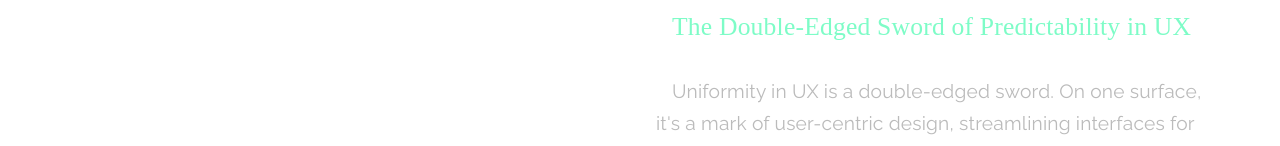
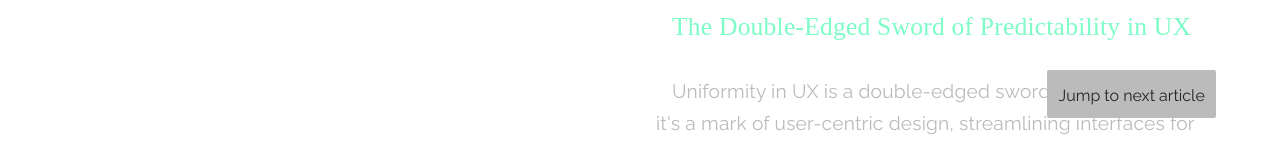
Before and after one commit to ctheil/design-manifesto, a React (Vite) app: page / in a window 1280 px wide. Shown: the part 650-796 px from the top of the page. Built offline with nearby package versions, Linux system fonts and the light colour scheme; a web font is replaced by a local one.

Commit message:
ADDS: basic jump element

```diff
--- a/src/App.css
+++ b/src/App.css
@@ -304,6 +304,21 @@ html {
   height: 4rem;
 }
 
+/* JUMP STYLES */
+.jump__container {
+  position: fixed;
+  bottom: 2rem;
+  right: 4rem;
+  background-color: #bbb;
+  padding: 0.5rem 0.7rem;
+  border-radius: 2px;
+  color: #242424;
+}
+.jump__container a {
+  color: #242424;
+  font-size: 16px;
+}
+
 @media only screen and (max-width: 900px) {
   .article__container {
     flex-direction: column;
--- a/src/App.tsx
+++ b/src/App.tsx
@@ -2,27 +2,33 @@ import "./App.css";
 import Nav from "./Nav";
 import Article from "./components/Article";
 import Articles from "./assets/articles.json";
-import { Author } from "./components/Author";
 import { IArticle } from "./components/article.types";
+import { useState } from "react";
+import Jump from "./components/Jump";
 
 function App() {
+  const [currArticle, setCurrArticle] = useState<null | string>(null);
+
+  const handleSetCurrArticle = (_currArticle: string | null) => {
+    setCurrArticle(_currArticle);
+  };
+
   return (
     <section className="main">
       <Nav articles={Articles as IArticle[]} />
       {Articles.map((a, i) => {
         return (
           <Article
+            handleSetCurrArticle={handleSetCurrArticle}
             key={i}
-            title={a.title}
-            titleCard={a.titleCard}
-            titleCardProps={a.titleCardProps as "unique" | "normal"}
-            author={a.author as Author}
-            content={a.content}
-            classParent={a.classParent}
-            anchor={a.anchor}
+            article={a as IArticle}
           />
         );
       })}
+      {/*
+        JUMP ELEMENT W/ currArticle
+      */}
+      <Jump currArticle={currArticle} articles={Articles as IArticle[]} />
     </section>
   );
 }
--- a/src/Nav.tsx
+++ b/src/Nav.tsx
@@ -13,7 +13,7 @@ const Nav = ({ articles }: NavProps) => {
         </a>
         <ul className="nav__list">
           {articles.map((a, idx) => (
-            <NavItem idx={idx} a={a} />
+            <NavItem key={idx} idx={idx} a={a} />
           ))}
         </ul>
       </nav>
--- a/src/assets/articles.json
+++ b/src/assets/articles.json
@@ -45,7 +45,7 @@
     "classParent": "gerardo",
     "anchor": "a1",
     "primaryColor": "#C6F200",
-    "icon": "https://github.com/ctheil/design-manifesto/blob/main/src/assets/nav-icons/mel__nav-icon.png?raw=true",
+    "icon": "https://github.com/ctheil/design-manifesto/blob/main/src/assets/nav-icons/gerardo__nav-icon.png?raw=true",
     "content": [
       "Designers should believe that design should be a harmonious blend of aesthetics and accessibility, rejecting the notion that we must sacrifice aesthetics in order to please everyone aesthetically. In a world where aesthetics and accessibility coexist, we champion the idea that inclusive design enhances user experiences, fosters innovation, and benefits everyone.",
       "<div class='gerardo__flex'><div class='gerardo__img'><img src='https://raw.githubusercontent.com/ctheil/design-manifesto/4a161c323f10c2655ae80eb71bba632bb73fdfad/src/assets/gerardo__img-1.svg' alt='touch'/></div><div><h3 class='gerardo__subhead'>Aesthetics Fuel Engagement and Delight:</h3><br>Aesthetics are the soul of design, captivating users attention and sparking emotional connections. We acknowledge that visually pleasing designs hold the power to engage, inspire, and delight. By embracing aesthetics in design, we create interfaces that users genuinely enjoy interacting with, enhancing their overall experience. The allure of aesthetics catalyzes user engagement, making information more accessible and memorable.1</div></div>",
@@ -80,7 +80,7 @@
     "classParent": "beth",
     "anchor": "a2",
     "primaryColor": "#F96C5A",
-    "icon": "https://github.com/ctheil/design-manifesto/blob/main/src/assets/nav-icons/mel__nav-icon.png?raw=true",
+    "icon": "https://github.com/ctheil/design-manifesto/blob/main/src/assets/nav-icons/beth__nav-icon.png?raw=true",
     "content": [
       "So, you&apos;re a digital designer, navigating the turbulent waters of the creative world. You&apos;ve spent countless hours perfecting your craft, learning the ins and outs of design software, and honing your skills to a razor&apos;s edge. Naturally, you want the world to see your genius. So, what do you do? You create a portfolio. And here is where things go wrong. You load up Pinterest, get inspired by the first few results of portfolio ideas, and design your own based on these works. While the designs themselves may be aesthetically pleasing and strongly made, they are heavily based in current trends in terms of typography, color palettes, and layouts. In the dynamic realm of digital design, where pixels dance to the rhythm of trends, it&apos;s tempting for designers to let their portfolios be driven by the ever-shifting currents of the design monoculture. After all, the allure of capturing the latest aesthetic zeitgeist and attracting clients seems irresistible. However, as we shall explore, the siren call of trends can lead designers into treacherous waters.  Digital designers should eschew the reliance on current trends in their portfolios. This practice not only threatens to instantly date their work but also limits their creative expression and individuality. Lets look further into the folly of trend-chasing portfolios and why the pursuit of timeless, personal creativity reigns supreme in the fast-paced world of digital design.",
       "<div class='beth__flex'><img src='https://github.com/ctheil/design-manifesto/blob/main/src/assets/beth__img-1.png?raw=true' alt='figure 3.1'><div><h3 class='beth__subhead'>Trendy ≠ Timeless</h3><p class='beth__subp'>Trendy ≠ Timeless One of the primary pitfalls of tethering your design portfolio to prevailing trends is the rapid aging of your work. The digital design world is a fickle beast, and what&apos;s &apos;in&apos; today may well be &apos;out&apos; tomorrow. By hinging your portfolio on these trends, you consign it to a perpetual cycle of updates, leaving little room for the cultivation of a lasting body of work. <p class='beth__subp'>As Todd Powers, a renowned digital designer, astutely noted in a recent interview with Creative Insights Magazine, &apos;A portfolio founded on trends resembles a house built on shifting sands. It lacks the solid foundation necessary for long-term success.&apos; [1] Continually chasing trends becomes an exhausting endeavor, and in the process, your portfolio risks losing coherence and depth.</p> </div></div>",
--- a/src/components/Article.tsx
+++ b/src/components/Article.tsx
@@ -7,15 +7,12 @@ import gsap from "gsap";
 import { ScrollTrigger } from "gsap/all";
 import { IArticle } from "./article.types";
 
-const Article = ({
-  content,
-  title,
-  author,
-  titleCard,
-  titleCardProps,
-  classParent,
-  anchor,
-}: IArticle) => {
+type ArticleProps = {
+  handleSetCurrArticle: (arg0: string | null) => void;
+  article: IArticle;
+};
+
+const Article = ({ article, handleSetCurrArticle }: ArticleProps) => {
   const divRef = useRef(null);
   const [imageLoaded, setImageLoaded] = useState(false);
   gsap.registerPlugin(ScrollTrigger);
@@ -53,6 +50,14 @@ const Article = ({
       },
       {
         y: `${yVal}px`,
+        onStart: () => {
+          handleSetCurrArticle(article.classParent);
+          console.log(article.classParent, "start");
+        },
+        onComplete: () => {
+          handleSetCurrArticle(null);
+          console.log(null, "end");
+        },
         scrollTrigger: {
           trigger: (element as Element).querySelector<HTMLElement>(
             ".content__box",
@@ -60,27 +65,30 @@ const Article = ({
           start: "top top",
           end: "bottom center",
           scrub: true,
-          //
           // markers: true,
           toggleActions: "restart pause resume pause",
         },
       },
     );
-  }, [imageLoaded]);
+  }, [imageLoaded, article.classParent, handleSetCurrArticle]);
 
   return (
     <div
-      id={anchor}
+      id={article.anchor}
       ref={divRef}
-      className={`article__container ${classParent}`}
+      className={`article__container ${article.classParent}`}
     >
       <TitleCard
-        img={titleCard}
-        config={titleCardProps}
-        alt={`${author.name}-title-card`}
+        img={article.titleCard}
+        config={article.titleCardProps}
+        alt={`${article.author.name}-title-card`}
         handleImageLoad={handleImageLoad}
       />
-      <ArticleContent title={title} author={author} content={content} />
+      <ArticleContent
+        title={article.title}
+        author={article.author}
+        content={article.content}
+      />
     </div>
   );
 };
--- /dev/null
+++ b/src/components/Jump.tsx
@@ -0,0 +1,35 @@
+import { useEffect, useState } from "react";
+import "../App.css";
+import { IArticle } from "./article.types";
+
+type JumpProps = {
+  articles: IArticle[];
+  currArticle: string | null;
+};
+const Jump = ({ articles, currArticle }: JumpProps) => {
+  const [next, setNext] = useState<null | string>(null);
+
+  useEffect(() => {
+    if (!currArticle) {
+      setNext(null);
+    }
+    const currIdx = articles.findIndex((a) => a.classParent === currArticle);
+    if (currIdx + 1 >= articles.length) {
+      return setNext(null);
+    }
+
+    setNext(`a${currIdx + 1}`);
+  }, [currArticle, articles]);
+
+  if (!next) {
+    return <></>;
+  } else {
+    return (
+      <div className="jump__container">
+        <a href={`#${next}`}>Jump to next article</a>
+      </div>
+    );
+  }
+};
+
+export default Jump;
```
